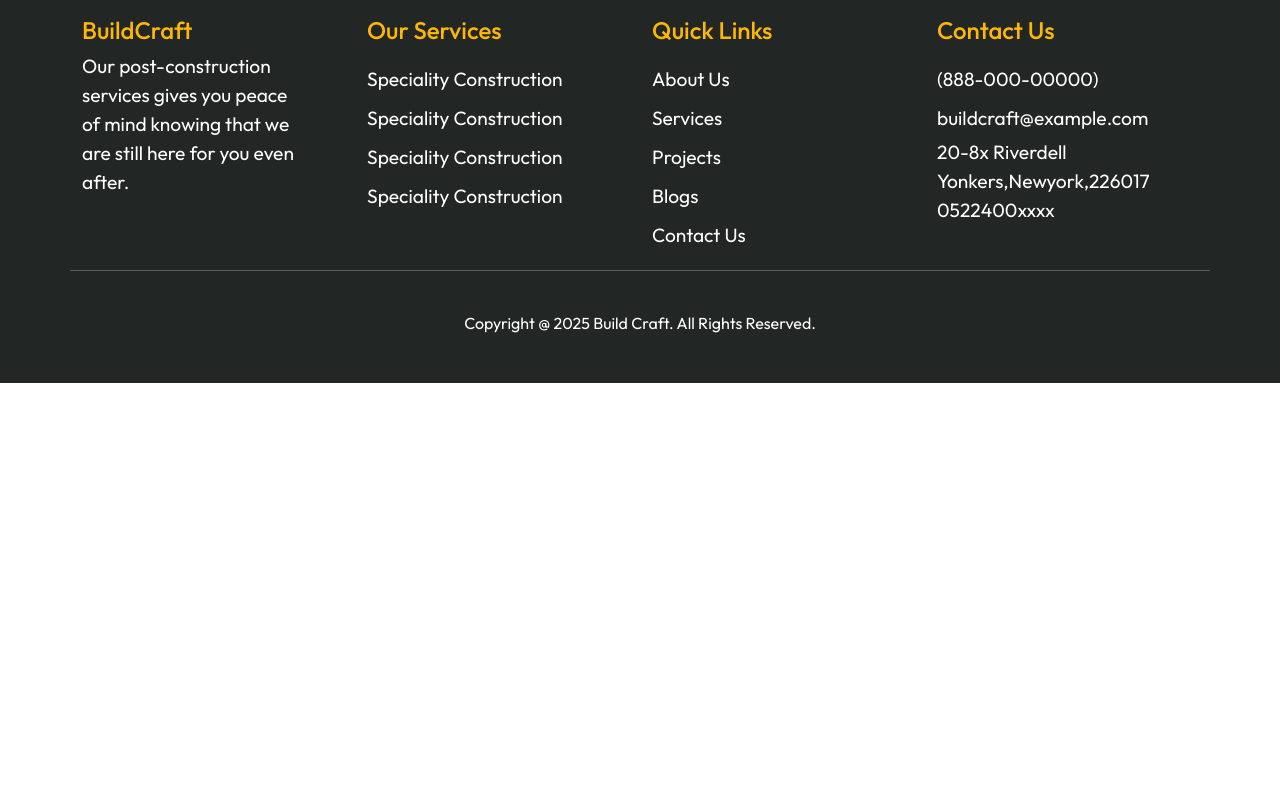
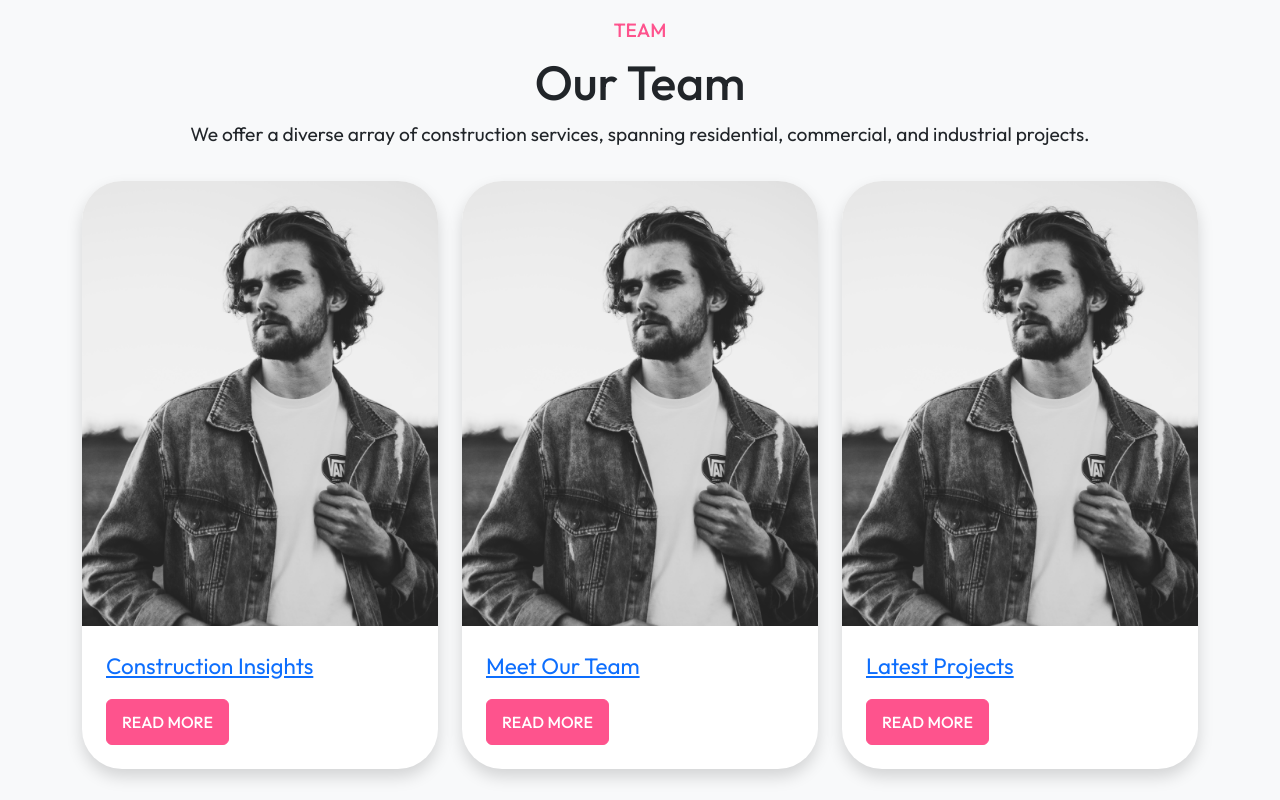
Before and after one commit to Rownokk/BuildCraft, a React (Vite) app in the folder frontend/: page /about in a window 1280 px wide. Shown: the part 1200-2000 px from the top of the page. Before the commit the page ends 1583 px from the top, so only its background shows below. Built offline with nearby package versions, Linux system fonts and the light colour scheme; a web font is replaced by a local one.

Commit message:
our team

```diff
--- a/frontend/src/assets/css/style.scss
+++ b/frontend/src/assets/css/style.scss
@@ -258,3 +258,18 @@ footer {
         background: linear-gradient(to right, rgba(0, 0, 0, 0.8), rgba(0, 0, 0, 0)), url('../images/hero.jpg');
     }
 }
+.section-8{
+    .card {
+        border-radius: 40px;
+
+        img {
+            border-top-left-radius: 40px;
+            border-top-right-radius: 40px;
+        }
+        .card-body{
+            a.title{
+                font-size: 1.4em;
+            }
+        }
+    }
+}
--- a/frontend/src/components/frontend/About.jsx
+++ b/frontend/src/components/frontend/About.jsx
@@ -2,6 +2,8 @@ import React from 'react';
 import Header from '../common/Header';
 import Footer from '../common/Footer';
 import { default as AboutNew } from '../common/About';
+import BlogImg from '../../assets/images/construction3.jpg';
+import MemberImg from '../../assets/images/team1.jpg';
 
 const About = () => {
   return (
@@ -15,14 +17,66 @@ const About = () => {
                 <span>Welcome to Build Craft</span>
                 <h1>About Us</h1>
                 <p>
-                  We excel at transforming visions into reality<br />
-                  through outstanding craftsmanship & precision.
+                  We excel at transforming visions into reality<br /> through outstanding craftsmanship & Precision.
                 </p>
               </div>
             </div>
           </div>
         </section>
         <AboutNew />
+        {/* Our Team */}
+        <section className='section-8 bg-light py-5'>
+          <div className='container'>
+            <div className='section-header text-center'>
+              <span>Team</span>
+              <h2>Our Team</h2>
+              <p>
+                We offer a diverse array of construction services, spanning residential, commercial, and industrial projects.
+              </p>
+            </div>
+            <div className='row pt-3'>
+              <div className='col-md-4'>
+                <div className='card shadow border-0'>
+                  <div className='card-img-top'>
+                    <img src={MemberImg} alt='Construction project' className='w-100' />
+                  </div>
+                  <div className='card-body p-4'>
+                    <div className='mb-3'>
+                      <a href='#' className='title'>Construction Insights</a>
+                    </div>
+                    <a href='#' className='btn btn-primary small' role='button'>Read More</a>
+                  </div>
+                </div>
+              </div>
+              <div className='col-md-4'>
+                <div className='card shadow border-0'>
+                  <div className='card-img-top'>
+                    <img src={MemberImg} alt='Team Member' className='w-100' />
+                  </div>
+                  <div className='card-body p-4'>
+                    <div className='mb-3'>
+                      <a href='#' className='title'>Meet Our Team</a>
+                    </div>
+                    <a href='#' className='btn btn-primary small' role='button'>Read More</a>
+                  </div>
+                </div>
+              </div>
+              <div className='col-md-4'>
+                <div className='card shadow border-0'>
+                  <div className='card-img-top'>
+                    <img src={MemberImg} alt='Construction project' className='w-100' />
+                  </div>
+                  <div className='card-body p-4'>
+                    <div className='mb-3'>
+                      <a href='#' className='title'>Latest Projects</a>
+                    </div>
+                    <a href='#' className='btn btn-primary small' role='button'>Read More</a>
+                  </div>
+                </div>
+              </div>
+            </div>
+          </div>
+        </section>
       </main>
       <Footer />
     </>
```
Also changed, not shown: frontend/src/assets/images/team1.jpg (renamed from frontend/src/assets/images/pexels-sindre-fs-1040880.jpg).
